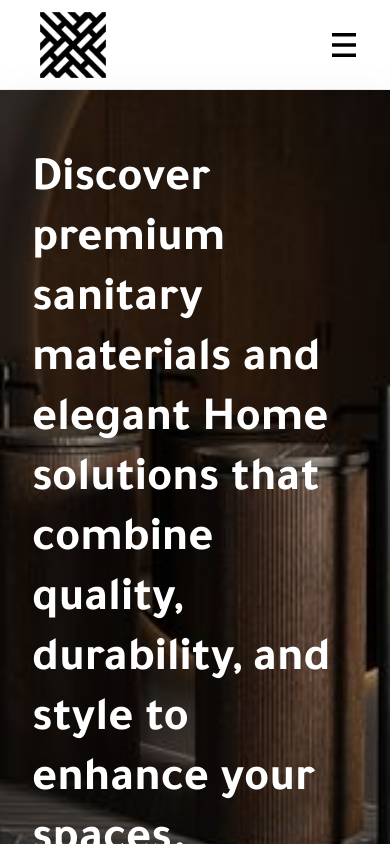
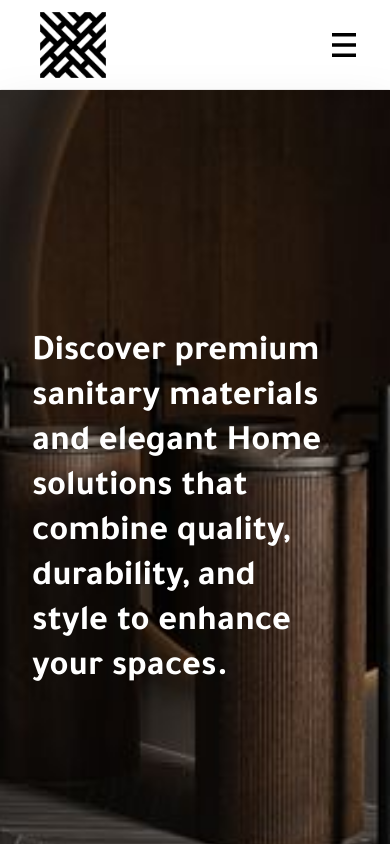
Before and after one commit to Abdullah-Jehani/bennasser, a Vue app: page /About-Us in a window 390 px wide. Shown: the top 844 px of the page. Built offline with nearby package versions, Linux system fonts and the light colour scheme.

Commit message:
update the hero section

```diff
--- a/src/components/AboutUs/HerosectionComponent.vue
+++ b/src/components/AboutUs/HerosectionComponent.vue
@@ -11,7 +11,7 @@
       class="drop-shadow-2xl shadow-black shadow-sm w-full object-cover h-screen md:hidden block"
     />
     <div
-      class="absolute grid grid-cols-12 w-full text-white font-bold md:text-6xl text-5xl leading-tight md:px-[120px] px-8 top-1/2 left-1/2 transform -translate-x-1/2 -translate-y-1/2"
+      class="absolute grid grid-cols-12 w-full text-white font-bold md:text-6xl text-4xl leading-tight md:px-[120px] px-8 top-1/2 left-1/2 transform -translate-x-1/2 -translate-y-1/2"
     >
       <h1 class="col-start-1 md:col-span-9 col-span-11">
         Discover premium sanitary materials and elegant Home solutions that
--- a/src/components/Home/DiscoverComponent.vue
+++ b/src/components/Home/DiscoverComponent.vue
@@ -11,7 +11,7 @@
       <!-- Image 1 -->
       <div class="relative group">
         <img
-          class="object-cover h-52 md:h-full w-32 md:w-full"
+          class="object-cover h-44 md:h-full w-28 md:w-full"
           src="../../../public/images/porcalen.png"
           alt="Porcelain"
         />
@@ -26,7 +26,7 @@
       <!-- Image 2 -->
       <div class="relative group">
         <img
-          class="object-cover h-52 md:h-full w-32 md:w-full"
+          class="object-cover h-44 md:h-full w-28 md:w-full"
           src="../../../public/images/ceramic.png"
           alt="Ceramic"
         />
@@ -41,7 +41,7 @@
       <!-- Image 3 -->
       <div class="relative group">
         <img
-          class="object-cover h-52 md:h-full w-32 md:w-full"
+          class="object-cover h-44 md:h-full w-28 md:w-full"
           src="../../../public/images/parke.png"
           alt="Parke"
         />
```
